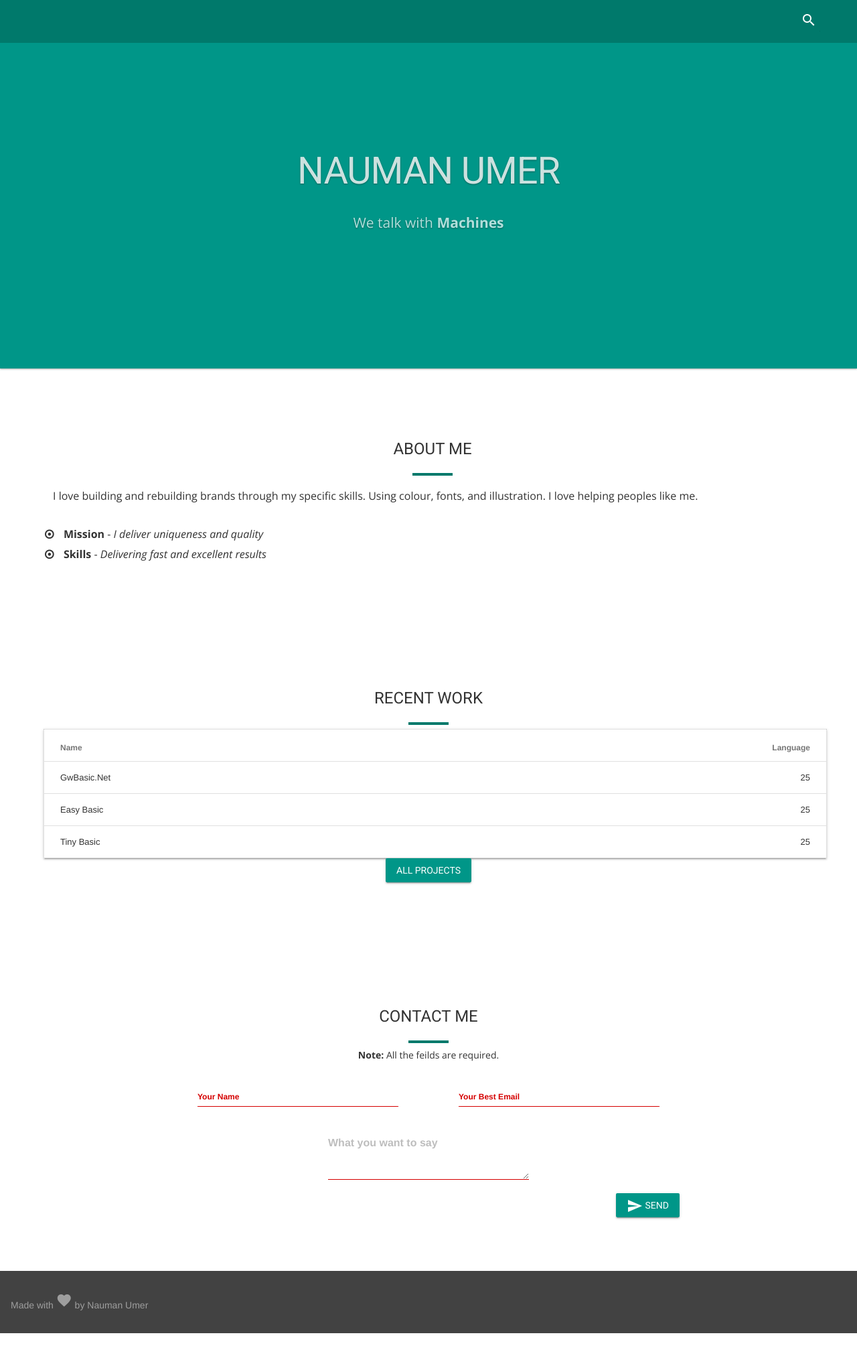
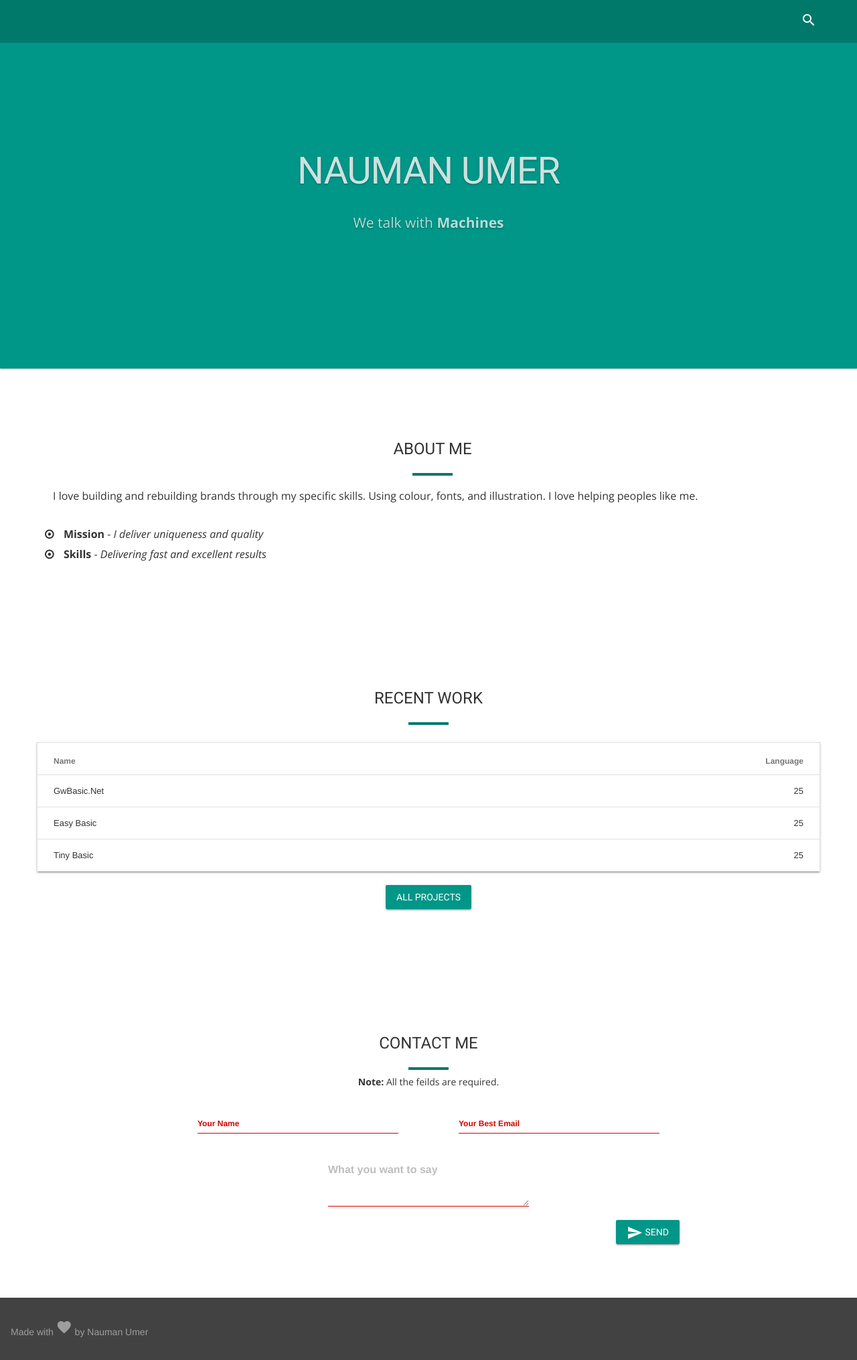
Before and after one commit to nmanumr/nmanumr.com, a Jekyll site: the page built from index.html, in a window 1280 px wide. Shown: the whole page at 67% size. Built offline with Jekyll 4.4.1, drawn with Linux system fonts in a browser that asks for light colours; nearby versions of some CDN libraries; comment, search, counter and statistics services are not loaded.

Commit message:
Update portfolio.html

```diff
--- a/_includes/portfolio.html
+++ b/_includes/portfolio.html
@@ -9,7 +9,7 @@
                 <div class="clearfix"></div>
             </div>
             <div class="row text-center">
-<table class="mdl-data-table mdl-js-data-table mdl-shadow--2dp" style="width:100%; margin:0 10px;">
+<table class="mdl-data-table mdl-js-data-table mdl-shadow--2dp" style="width:100%; margin:20px 0;">
   <thead>
     <tr>
       <th class="mdl-data-table__cell--non-numeric">Name</th>
```
